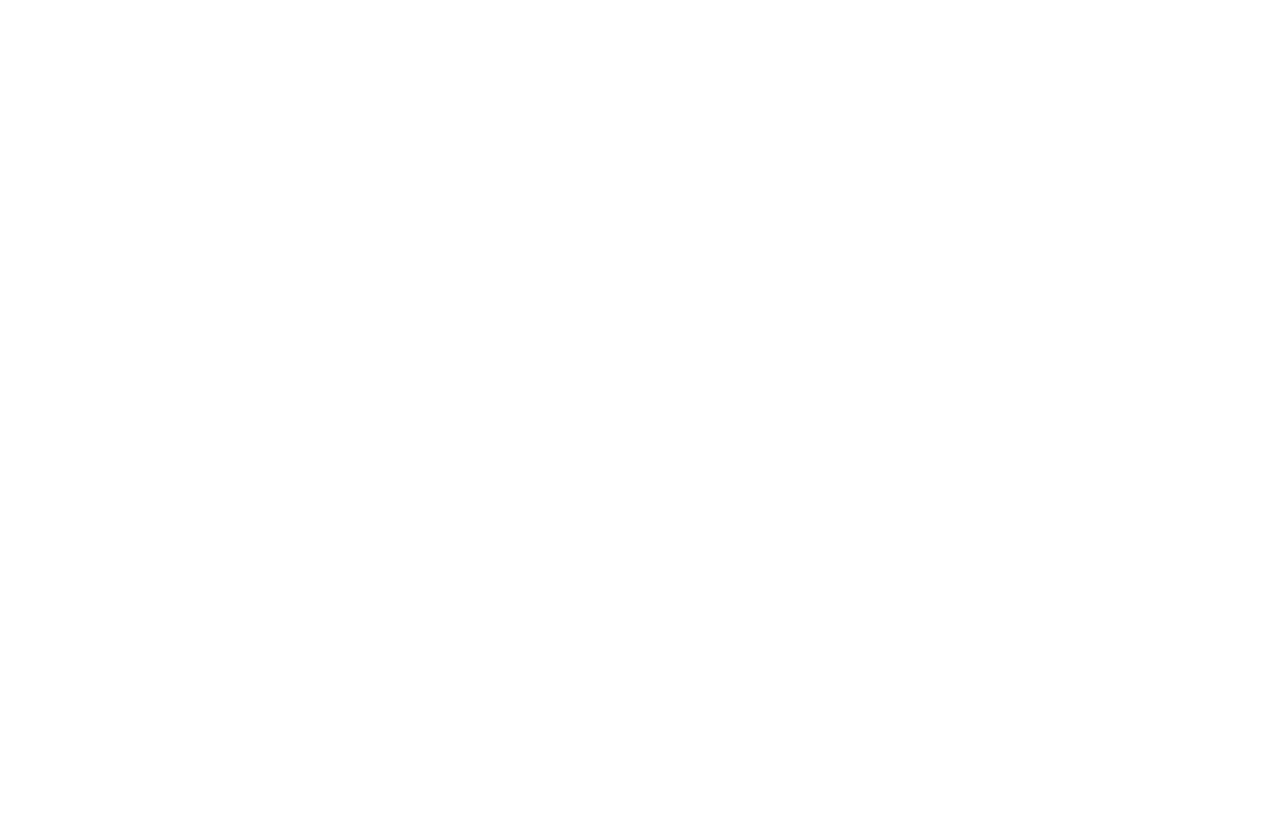
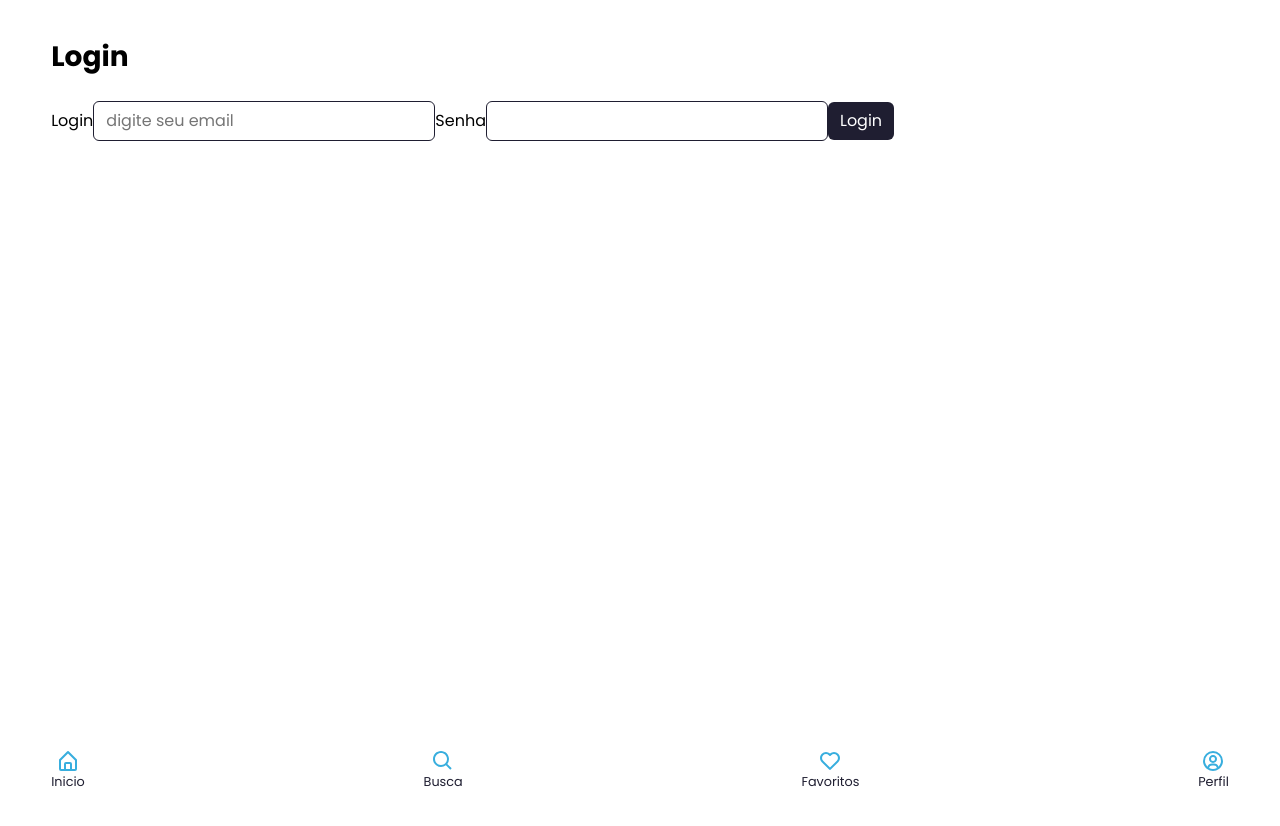
Before and after one commit to ubirajarapelli/weather-app, a React (Vite) app: page /login in a window 1280 px wide. Before the commit this address had no page. Shown: the top 826 px of the page. Before the commit the page ends 800 px from the top, so only its background shows below. Built offline with nearby package versions, Linux system fonts and the light colour scheme.

Commit message:
feat: Return props from components

```diff
--- a/src/App.tsx
+++ b/src/App.tsx
@@ -4,6 +4,7 @@
 const LazyHome = lazy(() => import("./pages/Home/Home"));
 const LazySearch = lazy(() => import("./pages/Search/Search"));
 const LazyProfile = lazy(() => import("./pages/Profile/Profile"));
+const LazyLogin = lazy(() => import("./pages/Login/Login"));
 
 function App() {
   return (
@@ -13,6 +14,7 @@
           <Route path="/" element={<LazyHome />} />
           <Route path="/busca" element={<LazySearch />} />
           <Route path="/perfil" element={<LazyProfile />} />
+          <Route path="/login" element={<LazyLogin />} />
         </Routes>
       </Suspense>
     </BrowserRouter>
--- /dev/null
+++ b/src/components/Button/Button.style.ts
@@ -0,0 +1,9 @@
+import styled from "styled-components";
+
+export const StyledButton = styled.button`
+  border: 0;
+  padding: 8px 12px;
+  color: white;
+  background-color: #1f1e31;
+  border-radius: 6px;
+`;
--- /dev/null
+++ b/src/components/Button/Button.tsx
@@ -0,0 +1,21 @@
+import { StyledButton } from "./Button.style";
+
+interface ButtonProps {
+  children: React.ReactNode;
+  type: "button" | "submit" | "reset" | undefined;
+  onClick: () => void;
+}
+
+export const Button = ({ children, type, onClick }: ButtonProps) => {
+  return (
+    <StyledButton type={type} onClick={onClick}>
+      {children}
+    </StyledButton>
+  );
+};
+
+{
+  /* <StyledButton type={type} onClick={onClick}>
+      {children}
+    </StyledButton> */
+}
--- /dev/null
+++ b/src/components/Input/Input.stye.ts
@@ -0,0 +1,8 @@
+import styled from "styled-components";
+
+export const StyledInput = styled.input`
+  border: 1px solid #1f1e31;
+  padding: 8px 12px;
+  border-radius: 6px;
+  margin-bottom: 8px;
+`;
--- /dev/null
+++ b/src/components/Input/Input.tsx
@@ -0,0 +1,31 @@
+import { StyledInput } from "./Input.stye";
+
+interface InputProps {
+  type: string;
+  id: string;
+  name: string;
+  label: string;
+  onChange: (e: React.ChangeEvent<HTMLInputElement>) => void;
+}
+
+export const Input = ({
+  type,
+  id,
+  name,
+  label,
+  onChange,
+  ...rest
+}: InputProps) => {
+  return (
+    <>
+      <label htmlFor={id}>{label}</label>
+      <StyledInput
+        type={type}
+        id={id}
+        name={name}
+        onChange={(e) => onChange(e)}
+        {...rest}
+      />
+    </>
+  );
+};
--- /dev/null
+++ b/src/pages/Login/Login.tsx
@@ -0,0 +1,58 @@
+import { useState } from "react";
+import { Layout } from "../../components/Layout/Layout";
+import { Button } from "../../components/Button/Button";
+import { Input } from "../../components/Input/Input";
+
+export default function Login() {
+  const [login, setLogin] = useState("");
+  const [password, setPassword] = useState("");
+
+  const handleLogin = (event: React.ChangeEvent<HTMLInputElement>) => {
+    setLogin(event.target.value);
+  };
+
+  const handlePassword = (event: React.ChangeEvent<HTMLInputElement>) => {
+    setPassword(event.target.value);
+  };
+
+  const handleClick = () => {
+    const params = {
+      login: login,
+      password: password,
+    };
+
+    console.log(params);
+  };
+
+  return (
+    <Layout>
+      <h1>Login</h1>
+      <form>
+        <Input
+          type="text"
+          id="login"
+          name="login"
+          label="Login"
+          onChange={handleLogin}
+          placeholder="digite seu email"
+        />
+
+        <Input
+          label="Senha"
+          type="password"
+          id="password"
+          name="password"
+          onChange={handlePassword}
+        />
+
+        <Button type="button" onClick={handleClick}>
+          Login
+        </Button>
+
+        {/* <button type="button" onClick={handleClick}>
+          Login
+        </button> */}
+      </form>
+    </Layout>
+  );
+}
```
